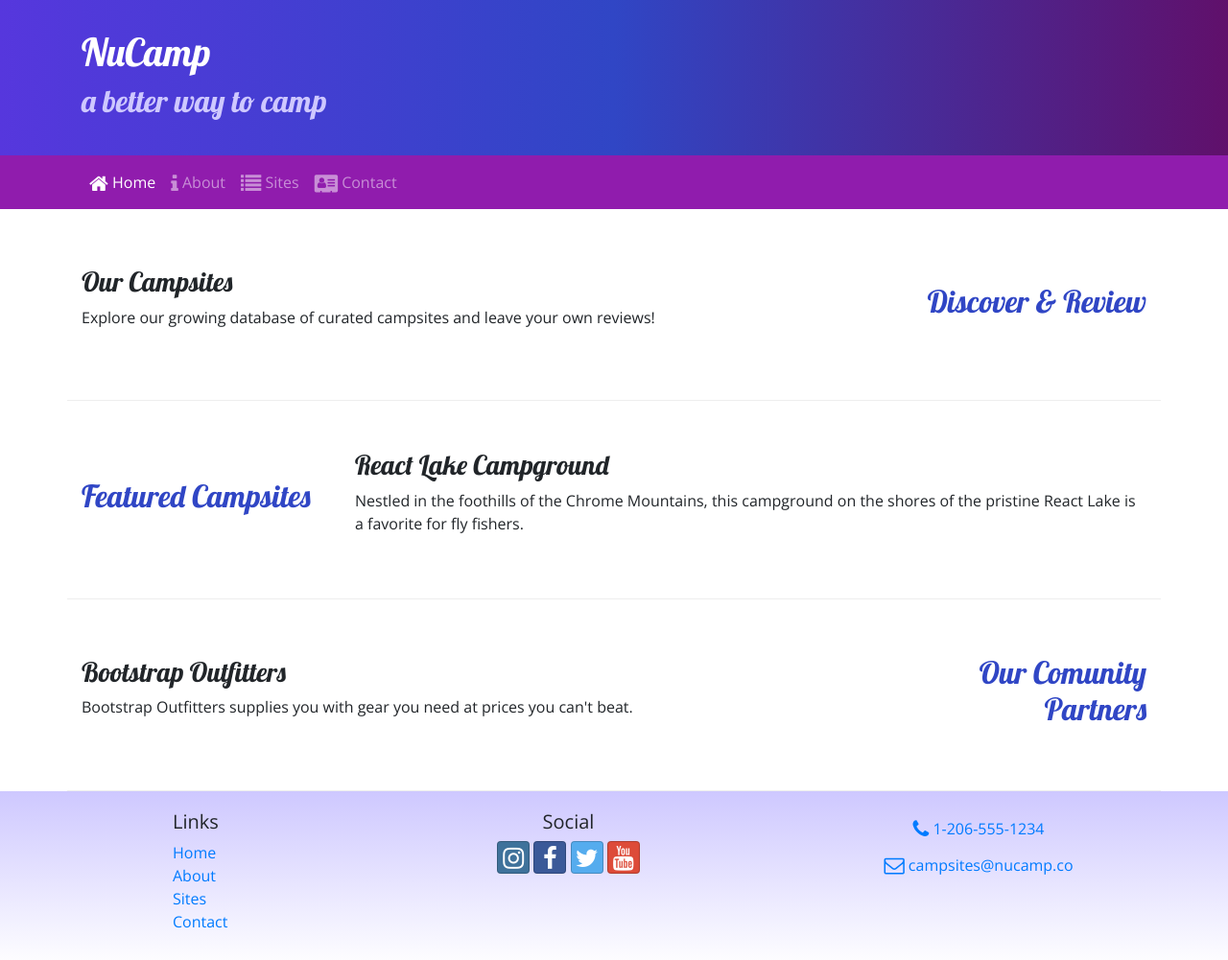
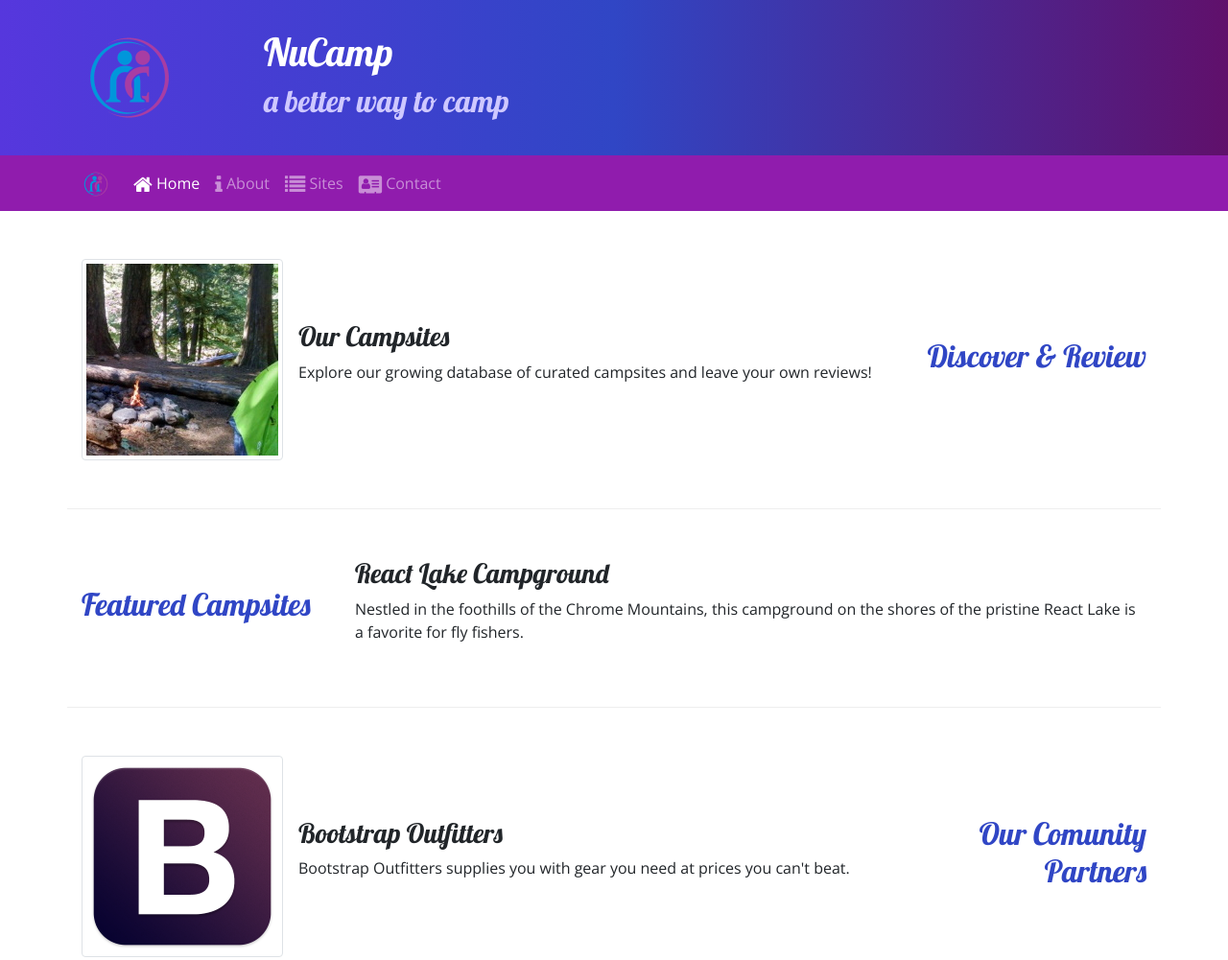
Before and after one commit to scosut/nucamp-bootstrap, a website: page index.html in a window 1280 px wide. Shown: the top 1001 px of the page at 96% size. Drawn offline with nearby package versions, Linux system fonts and the light colour scheme.

Commit message:
Images and Media

```diff
--- a/index.html
+++ b/index.html
@@ -22,6 +22,9 @@
     <header class="jumbotron jumbotron-fluid">
         <div class="container">
             <div class="row">
+                <div class="col-4 col-sm-3 col-md-2 align-self-center">
+                    <img src="img/logo.png" class="img-fluid" />
+                </div>
                 <div class="col">
                     <h1>NuCamp</h1>
                     <h2>a better way to camp</h2>
@@ -32,7 +35,8 @@
 
     <nav class="navbar navbar-expand-sm navbar-dark sticky-top">
         <div class="container">
-            <button class="navbar-toggler ml-auto" type="button" data-toggle="collapse" data-target="#nucampNavbar">
+            <a href="#" class="navbar-brand"><img src="img/logo.png" height="30" width="30" /></a>
+            <button class="navbar-toggler" type="button" data-toggle="collapse" data-target="#nucampNavbar">
                 <span class="navbar-toggler-icon"></span>
             </button>
             <div id="nucampNavbar" class="collapse navbar-collapse">
@@ -55,9 +59,16 @@
                 <h2 class="text-sm-right">Discover &amp; Review</h2>
             </div>
             <div class="col">
-                <h3>Our Campsites</h3>
-                <p class="d-none d-sm-block">Explore our growing database of curated campsites and leave your own
-                    reviews!</p>
+                <div class="media">
+                    <img src="img/breadcrumb-trail-thumb.jpg" alt="Breadcrumb Trail"
+                        class="d-flex mr-3 img-thumbnail" />
+                    <div class="media-body align-self-center">
+                        <h3>Our Campsites</h3>
+                        <p class="d-none d-sm-block">Explore our growing database of curated campsites and leave your
+                            own
+                            reviews!</p>
+                    </div>
+                </div>
             </div>
         </div>
 
@@ -77,9 +88,15 @@
                 <h2 class="text-sm-right">Our Comunity Partners</h2>
             </div>
             <div class="col">
-                <h3>Bootstrap Outfitters</h3>
-                <p class="d-none d-sm-block">Bootstrap Outfitters supplies you with gear you need at prices you can't
-                    beat.</p>
+                <div class="media">
+                    <img src="img/bootstrap-thumb.png" alt="Bootstrap Outfitters" class="d-flex mr-3 img-thumbnail">
+                    <div class="media-body align-self-center">
+                        <h3>Bootstrap Outfitters</h3>
+                        <p class="d-none d-sm-block">Bootstrap Outfitters supplies you with gear you need at prices you
+                            can't
+                            beat.</p>
+                    </div>
+                </div>
             </div>
         </div>
     </div>
```
Also changed, not shown: aboutus.html (+5 -1 lines), contactus.html (+5 -1 lines), img/bootstrap-thumb.png (added), img/breadcrumb-trail-thumb.jpg (added), img/breadcrumb-trail.jpg (added), img/chrome-river-thumb.jpg (added), img/chrome-river.jpg (added), img/logo.png (added), img/react-lake-thumb.jpg (added), img/react-lake.jpg (added).
